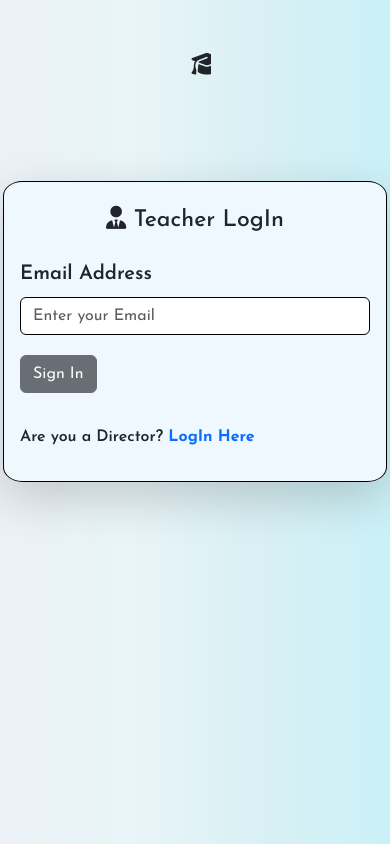
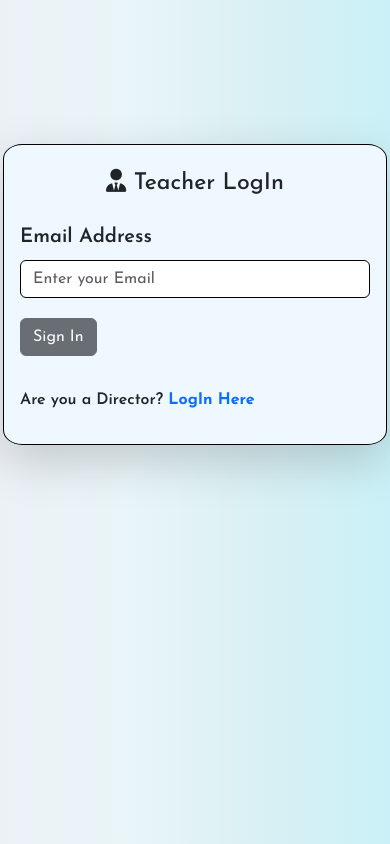
Before and after one commit to Nayon-s/Course-Management-System, a React (Create React App) app: page / in a window 390 px wide. Built offline with nearby package versions, Linux system fonts and the light colour scheme.

Commit message:
making few changes

```diff
--- a/src/component/Login.js
+++ b/src/component/Login.js
@@ -125,8 +125,11 @@ setOtp(e.target.value);
   return (
     <>
     <div className="container text-center mt-5 mb-5 fs-2 text fw-semibold">
-          <i class="fas fa-graduation-cap"></i>Welcome to CMS
+          <div className='d-none d-sm-block '>
+            <i class="fas fa-graduation-cap"></i>Welcome to CMS
           <i class="fas fa-university"></i>{" "}
+          </div>
+
         </div>
     <div className='back  d-flex justify-content-center align-items-center vh-80'>
       {!showOTP&& (
```
